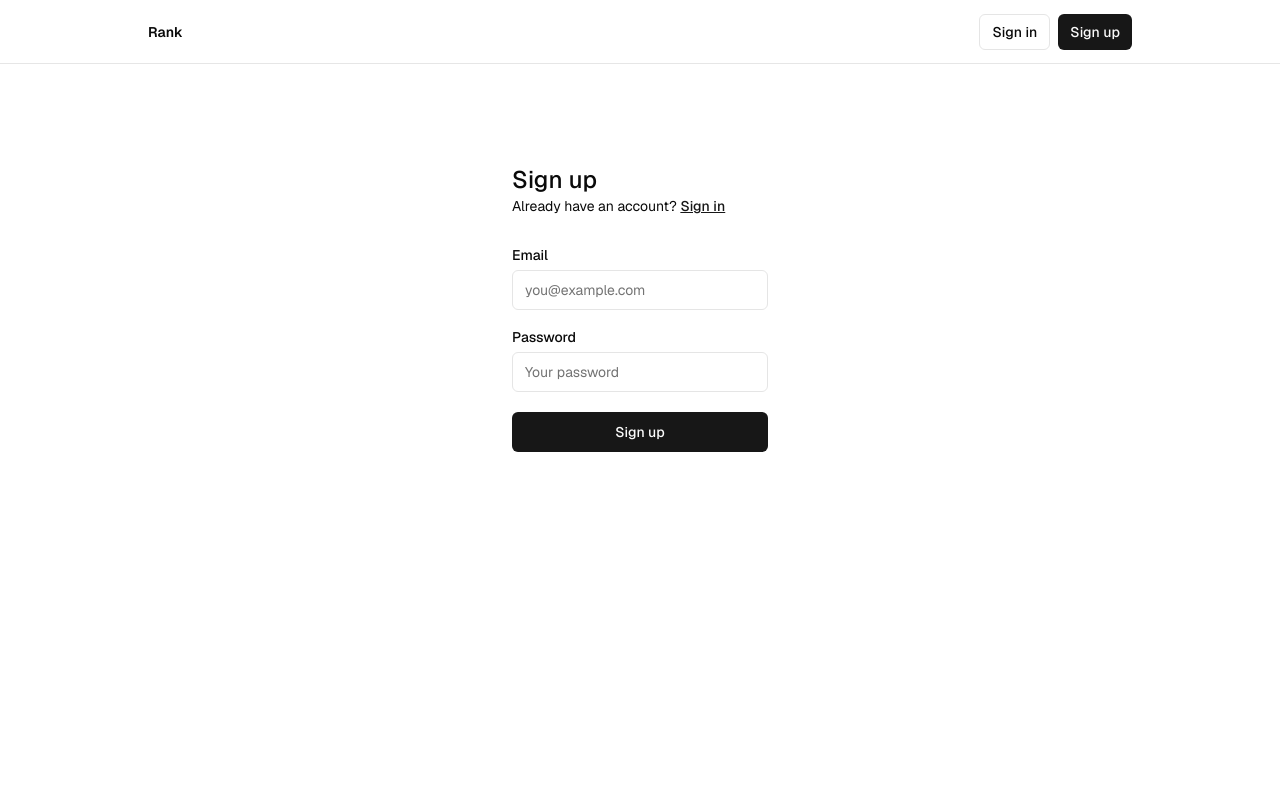
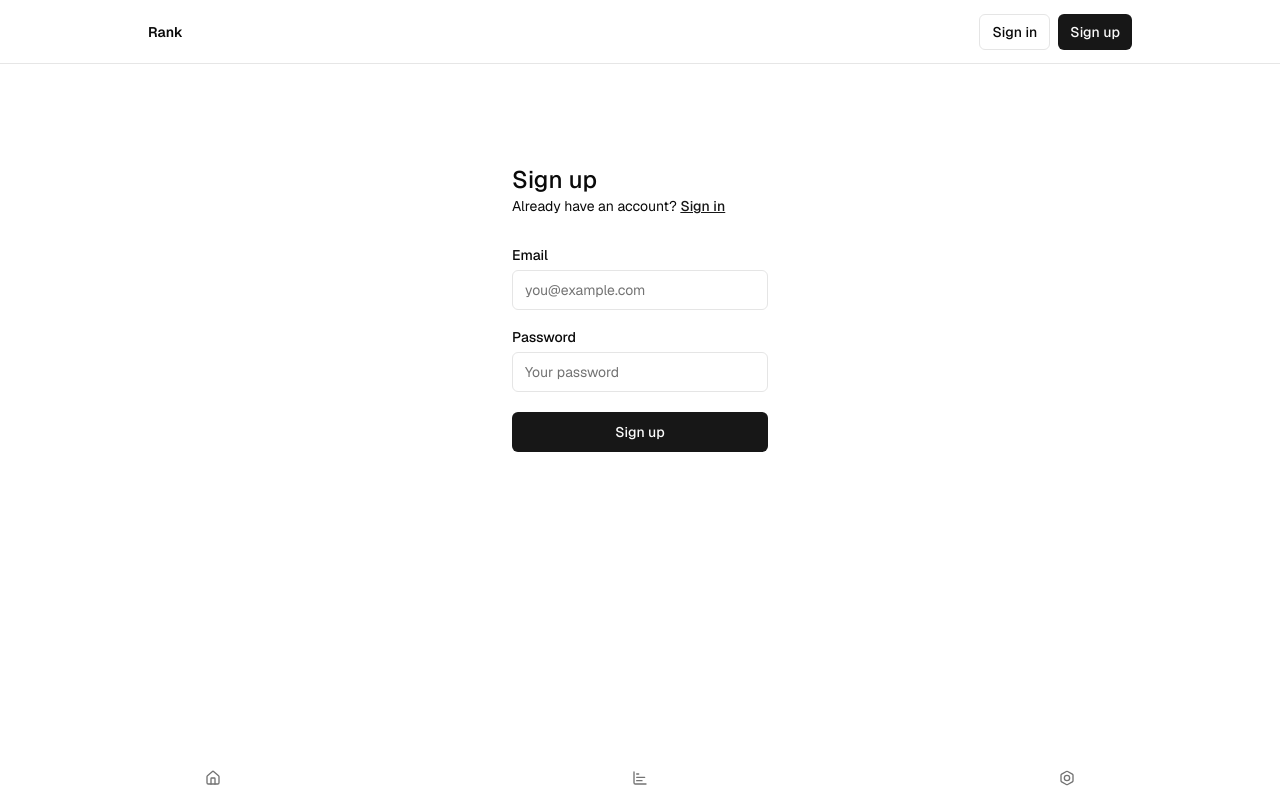
Before and after one commit to jittergtz/Rank, a Next.js app: page /sign-up in a window 1280 px wide. Built offline with nearby package versions, Linux system fonts and the light colour scheme; no server answers.

Commit message:
add navigation

```diff
--- /dev/null
+++ b/app/app/profil/page.tsx
@@ -0,0 +1,9 @@
+import React from 'react'
+
+function Profil() {
+  return (
+    <div>Profil</div>
+  )
+}
+
+export default Profil
--- /dev/null
+++ b/app/app/stats/page.tsx
@@ -0,0 +1,9 @@
+import React from 'react'
+
+function Sats() {
+  return (
+    <div>Sats</div>
+  )
+}
+
+export default Sats
--- a/app/layout.tsx
+++ b/app/layout.tsx
@@ -9,6 +9,7 @@ import Link from "next/link";
 import "./globals.css";
 import { Metadata, Viewport } from "next";
 import OfflineBanner from "@/components/app/OfflineBanner";
+import Navigation from "@/components/app/Navigation";
 
 const defaultUrl = process.env.VERCEL_URL
   ? `https://${process.env.VERCEL_URL}`
@@ -64,7 +65,7 @@ export default function RootLayout({
               <div className="flex flex-col gap-20 max-w-5xl p-5">
                 {children}
               </div>
-
+              <Navigation/>
             </div>
           </main>
         </ThemeProvider>
--- /dev/null
+++ b/components/app/Navigation.tsx
@@ -0,0 +1,26 @@
+"use client"
+import { Bolt, ChartBar, House } from 'lucide-react'
+import React from 'react'
+import { usePathname } from 'next/navigation'
+
+function Navigation() {
+    const pathname = usePathname()
+
+    return (
+        <nav className='fixed bottom-0 w-full h-11'>
+            <div className='flex justify-around text-neutral-500 items-center h-full'>
+                <a href="/" className={pathname === '/app' ? 'text-neutral-100' : ''}>
+                    <House size={16} />
+                </a>
+                <a href="/app/stats" className={pathname === '/app/stats' ? 'text-neutral-100' : ''}>
+                    <ChartBar size={16} />
+                </a>
+                <a href="/app/profil" className={pathname === '/app/profil' ? 'text-neutral-100' : ''}>
+                    <Bolt size={16} />
+                </a>
+            </div>
+        </nav>
+    )
+}
+
+export default Navigation
```
